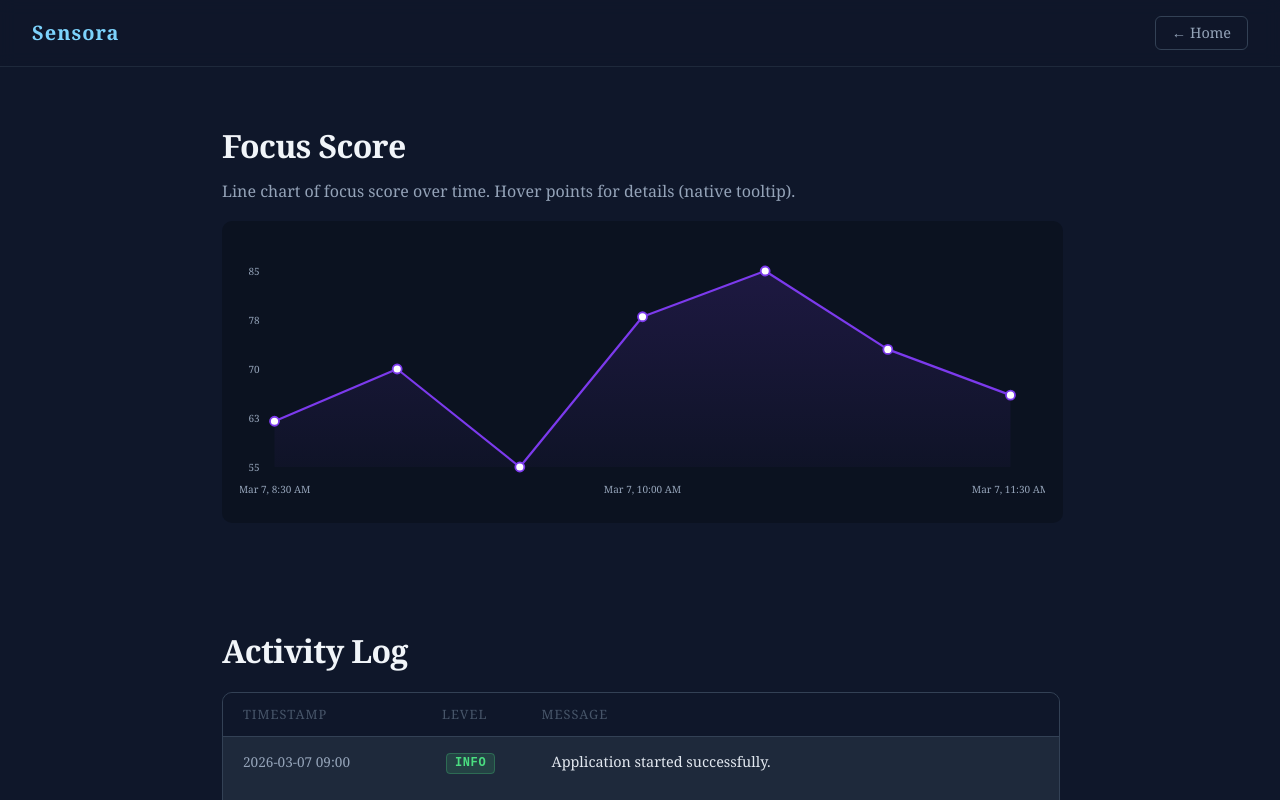
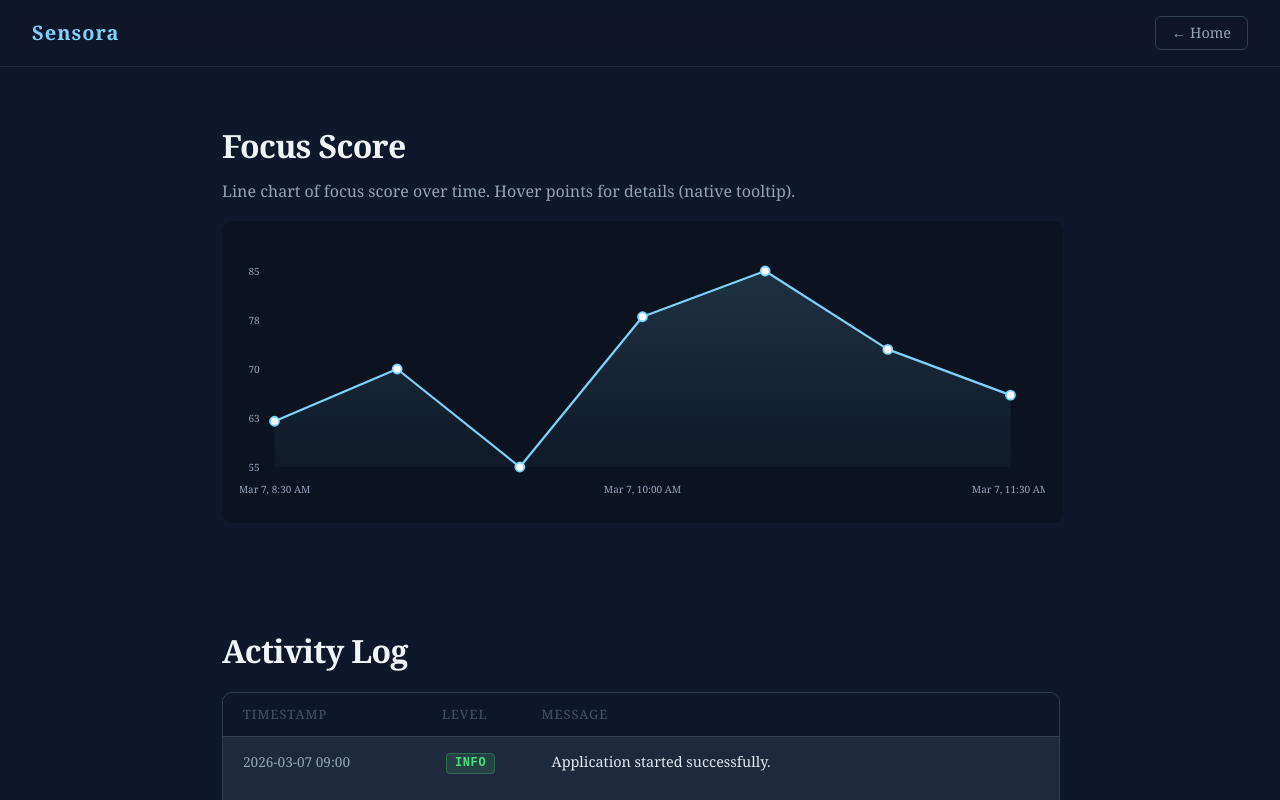
Before and after one commit to AdrianHautea/Sensora, a React (Vite) app in the folder Sensora/: page / in a window 1280 px wide. Both pictures are taken after a click on the button "Log". Shown: the top 800 px of the page. Built offline with nearby package versions, Linux system fonts and the light colour scheme.

Commit message:
chaning graph color

```diff
--- a/Sensora/src/components/LineChart.jsx
+++ b/Sensora/src/components/LineChart.jsx
@@ -23,8 +23,8 @@ export default function LineChart({ data = [], width = 900, height = 260, paddin
     <svg viewBox={`0 0 ${width} ${height}`} width="100%" height={height} style={{ maxWidth: '100%' }}>
       <defs>
         <linearGradient id="lineGrad" x1="0" x2="0" y1="0" y2="1">
-          <stop offset="0%" stopColor="#7c3aed" stopOpacity="0.9" />
-          <stop offset="100%" stopColor="#7c3aed" stopOpacity="0.2" />
+          <stop offset="0%" stopColor="#7dd3fc" stopOpacity="0.9" />
+          <stop offset="100%" stopColor="#7dd3fc" stopOpacity="0.2" />
         </linearGradient>
       </defs>
 
@@ -39,7 +39,7 @@ export default function LineChart({ data = [], width = 900, height = 260, paddin
         )
       })}
 
-      <path d={pathD} fill="none" stroke="#7c3aed" strokeWidth="2.2" strokeLinecap="round" strokeLinejoin="round" />
+      <path d={pathD} fill="none" stroke="#7dd3fc" strokeWidth="2.2" strokeLinecap="round" strokeLinejoin="round" />
 
       <path
         d={`${pathD} L ${padding + innerW} ${padding + innerH} L ${padding} ${padding + innerH} Z`}
@@ -53,7 +53,7 @@ export default function LineChart({ data = [], width = 900, height = 260, paddin
         const datum = data[i]
         return (
           <g key={i}>
-            <circle cx={x} cy={y} r={4.5} fill="#fff" stroke="#7c3aed" strokeWidth="1.8" />
+            <circle cx={x} cy={y} r={4.5} fill="#fff" stroke="#7dd3fc" strokeWidth="1.8" />
             <title>{`${new Date(datum.time).toLocaleString()} — ${datum.score}`}</title>
           </g>
         )
```
